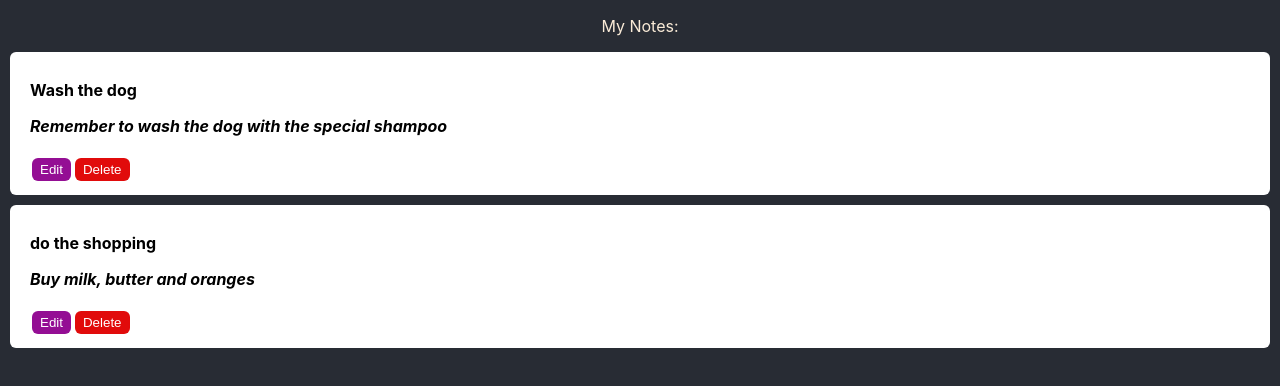
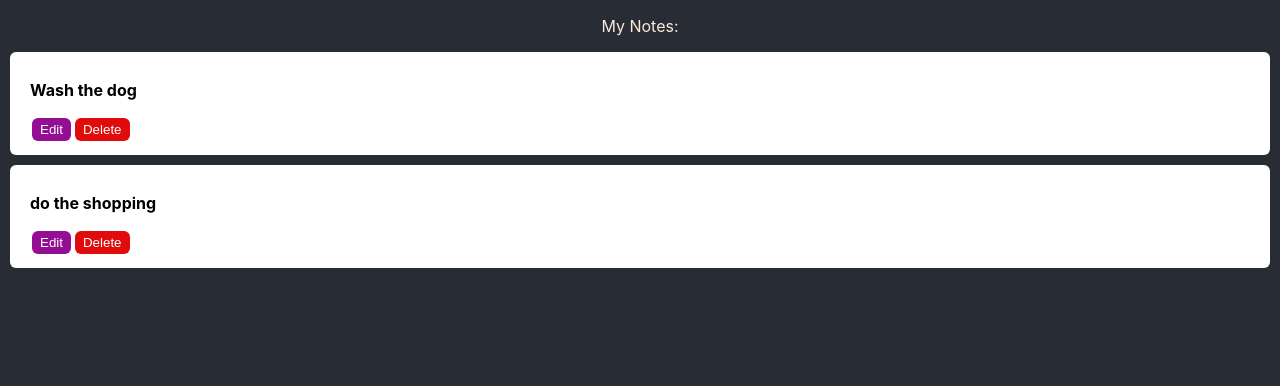
Before and after one commit to krudy/ReactNotes, a React (Create React App) app in the folder frontend/: page / in a window 1280 px wide. Shown: the top 386 px of the page. Built offline with nearby package versions, Linux system fonts and the light colour scheme.

Commit message:
showing/hiding note descripion added

```diff
--- a/frontend/src/components/Notes/Note/Note.js
+++ b/frontend/src/components/Notes/Note/Note.js
@@ -1,12 +1,17 @@
-import React from 'react';
+import React, { useState } from 'react';
 
 function Note(props) {
+
+    const [showDescription, setShowDescription] = useState(false);
+
+    const toggleDescription = () => setShowDescription(!showDescription);
+
     return (
         <div className='note'>
-            <p>{props.title}</p>
-            <div className='description'>
+            <p onClick = {() => toggleDescription()}>{props.title}</p>
+            {showDescription &&  <div className='description'>
                 <p>{props.body}</p>
-            </div>
+            </div>}
             <button>Edit</button>
             <button
             className='delete'
--- a/frontend/src/components/Notes/Notes.js
+++ b/frontend/src/components/Notes/Notes.js
@@ -41,6 +41,7 @@ class Notes extends React.Component {
 
                 {this.state.notes.map(note => (
                     <Note
+                        key={note.id}
                         title={note.title}
                         body={note.body}
                         id={note.id}
```
Also changed, not shown: frontend/public/manifest.json.
